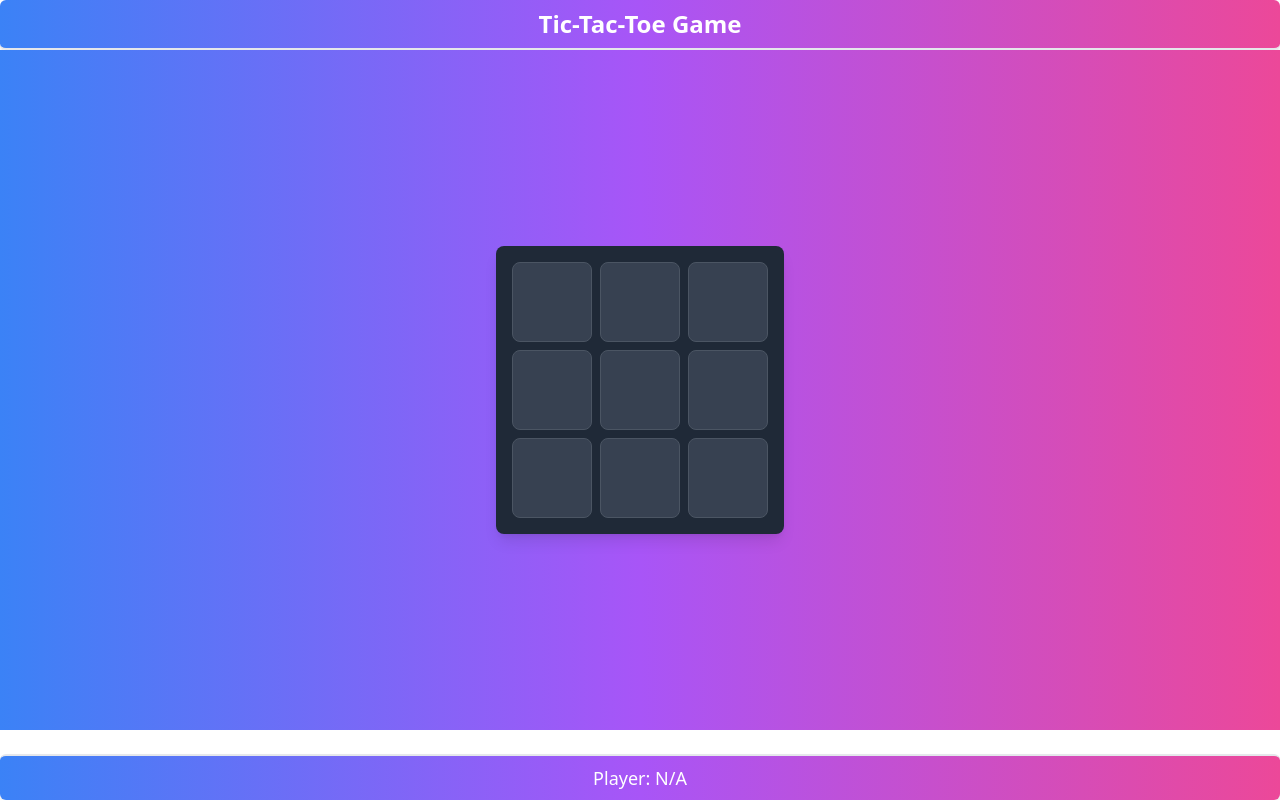
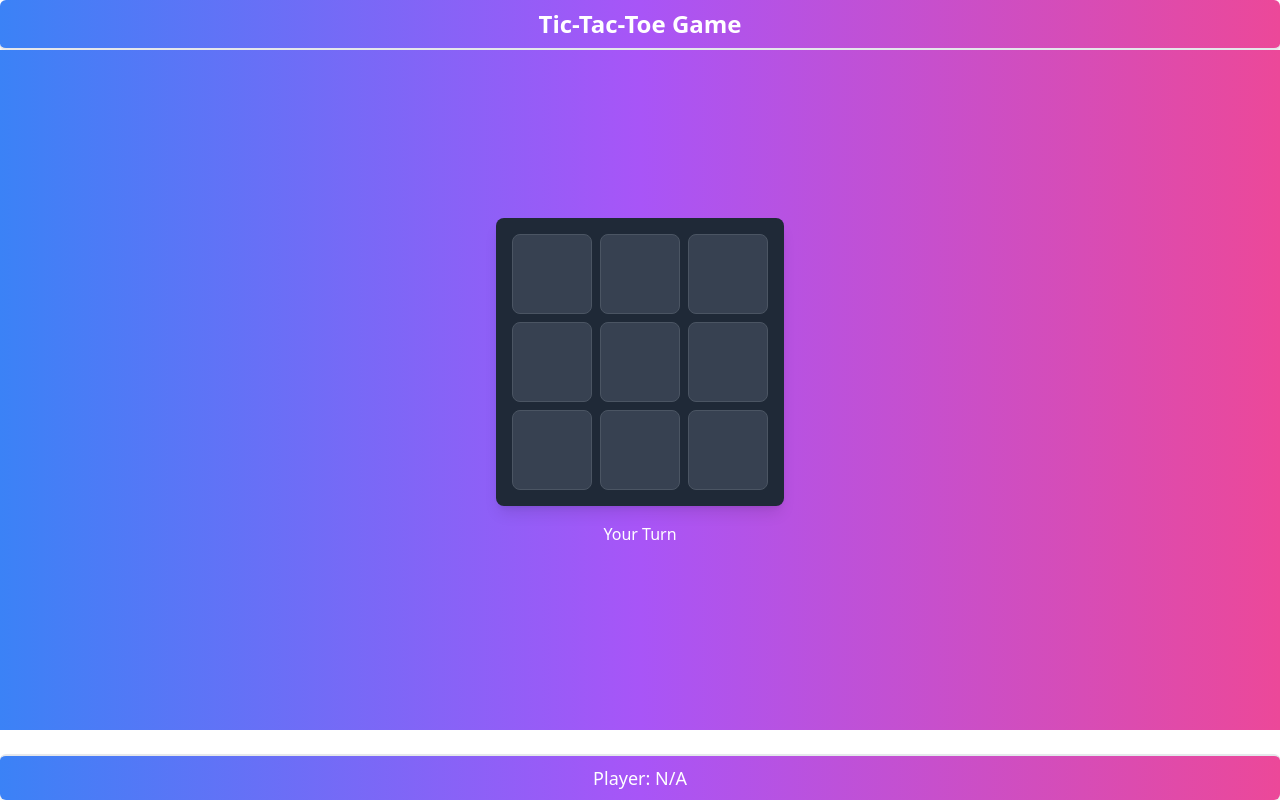
Before and after one commit to vikramsamak/tick-tack-toe-game, a React (Vite) app in the folder client/: page /play in a window 1280 px wide. Built offline with nearby package versions, Linux system fonts and the light colour scheme; no server answers.

Commit message:
bug fixes.

```diff
--- a/client/src/components/TickTackToeGrid.tsx
+++ b/client/src/components/TickTackToeGrid.tsx
@@ -14,14 +14,18 @@ function TickTackToeGrid() {
     opponentMoves,
     gameRoomId,
     setCurrentPlayer,
+    isOpponentTurn,
+    setOpponentTurn,
   } = useGameStore();
 
   const { socket } = useSocketStore();
 
   const handleClick = (index: number) => {
+    if (!isOpponentTurn) {
       if (grid[index] !== null) return;
 
       const newGrid = [...grid];
+
       newGrid[index] = currentPlayer;
 
       setGrid(newGrid);
@@ -35,21 +39,26 @@ function TickTackToeGrid() {
           player: currentPlayer,
         });
       }
+      setOpponentTurn(true);
+    }
   };
 
   useEffect(() => {
     if (socket) {
       const handleMoveMade = (moveData: { player: string; index: number }) => {
         const { player, index } = moveData;
-        console.log(player, index);
 
         if (grid[index] === null) {
           const newGrid = [...grid];
+
           newGrid[index] = player;
+
           setGrid(newGrid);
 
           setOpponentMoves([...opponentMoves, index]);
         }
+
+        setOpponentTurn(false);
       };
 
       socket.on("move_made", handleMoveMade);
@@ -70,11 +79,15 @@ function TickTackToeGrid() {
   ]);
 
   return (
+    <div className="">
       <div className="grid grid-cols-3 gap-2 p-4 bg-gray-800 rounded-lg shadow-lg">
         {grid.map((cell, index) => (
-        <div
+          <button
             key={index}
-          className="flex items-center justify-center w-20 h-20 border border-gray-600 rounded-lg cursor-pointer transition-transform transform hover:scale-105 bg-gray-700 hover:bg-gray-600"
+            disabled={isOpponentTurn}
+            className={`flex items-center justify-center w-20 h-20 border border-gray-600 rounded-lg cursor-pointer transition-transform transform hover:scale-105 bg-gray-700 hover:bg-gray-600 ${
+              isOpponentTurn && "opacity-50 cursor-not-allowed"
+            }`}
             onClick={() => handleClick(index)}
           >
             {cell === "X" ? (
@@ -82,8 +95,12 @@ function TickTackToeGrid() {
             ) : cell === "O" ? (
               <Circle className="text-blue-500 w-12 h-12" />
             ) : null}
+          </button>
+        ))}
       </div>
-      ))}
+      <div className="text-center py-4">
+        {isOpponentTurn ? "Opponent's Turn" : "Your Turn"}
+      </div>
     </div>
   );
 }
--- a/client/src/store/gameStore.ts
+++ b/client/src/store/gameStore.ts
@@ -17,6 +17,8 @@ interface GameState {
   grid: (string | null)[];
   setGrid: (grid: (string | null)[]) => void;
   resetGame: () => void;
+  isOpponentTurn: boolean;
+  setOpponentTurn: (turn: boolean) => void;
 }
 
 const getStoredState = () => {
@@ -31,6 +33,7 @@ const getStoredState = () => {
         parsedState.gameRoomId !== undefined &&
         parsedState.gameStatus !== undefined &&
         parsedState.playerMoves !== undefined &&
+        parsedState.opponentMoves !== undefined &&
         parsedState.opponentMoves !== undefined &&
         parsedState.grid !== undefined
       ) {
@@ -48,6 +51,7 @@ const getStoredState = () => {
     playerMoves: [],
     opponentMoves: [],
     currentPlayer: "X",
+    isOpponentTurn: false,
     grid: Array(9).fill(null),
   };
 };
@@ -111,6 +115,14 @@ export const useGameStore = create<GameState>((set) => ({
     });
   },
 
+  setOpponentTurn: (turn) => {
+    set((state) => {
+      const newState = { ...state, isOpponentTurn: turn };
+      localStorage.setItem("gameState", JSON.stringify(newState));
+      return newState;
+    });
+  },
+
   resetGame: () => {
     set({
       playerName: "",
@@ -119,6 +131,7 @@ export const useGameStore = create<GameState>((set) => ({
       playerMoves: [],
       opponentMoves: [],
       currentPlayer: "X",
+      isOpponentTurn: false,
       grid: Array(9).fill(null),
     });
     localStorage.removeItem("gameState");
```
Lines whose indentation alone changed are shown as unchanged.
